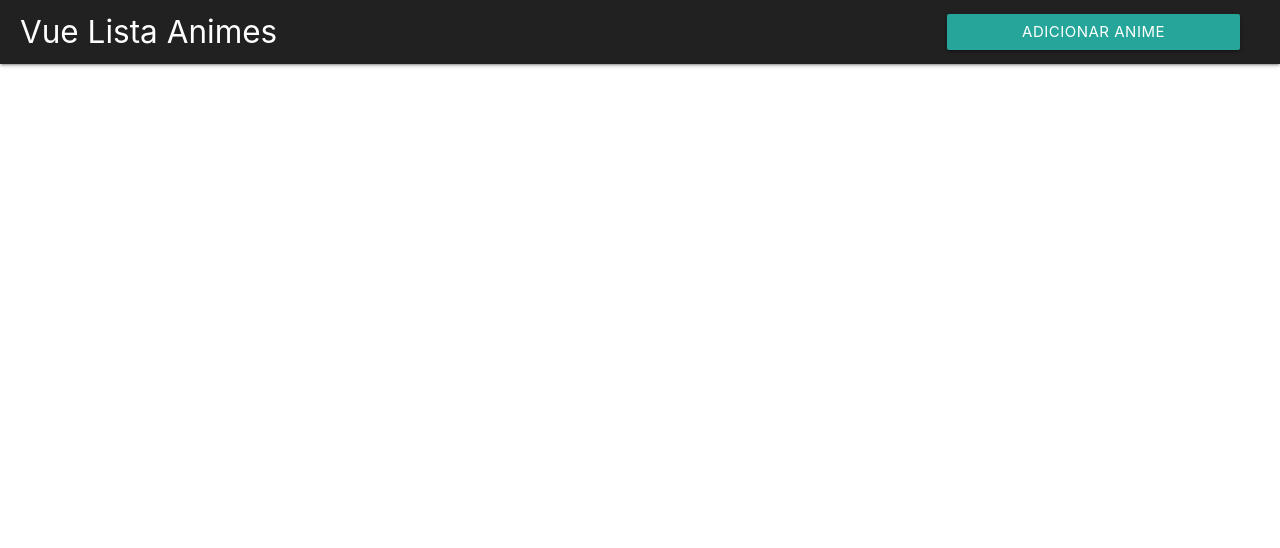
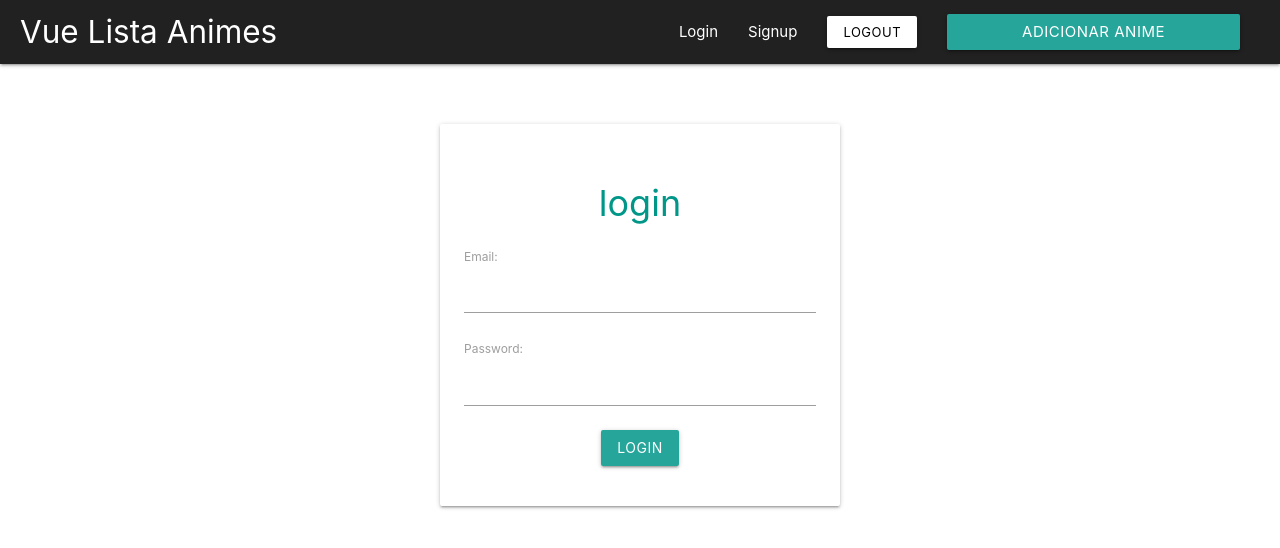
Before and after one commit to RafaelAndrade0/Vue-Lista-Animes, a Vue app: page /signup#/login in a window 1280 px wide. Shown: the top 548 px of the page. Built offline with nearby package versions, Linux system fonts and the light colour scheme; no server answers.

Commit message:
Adicionando Login e Signup

```diff
--- /dev/null
+++ b/src/components/Login.vue
@@ -0,0 +1,58 @@
+<template>
+    <div class="login container">
+        <form @submit.prevent="login" class="card-panel">
+            <h2 class="center teal-text">login</h2>
+            <div class="field">
+                <label for="email">Email:</label>
+                <input type="email" name="email" v-model="email">
+            </div>
+            <div class="field">
+                <label for="password">Password:</label>
+                <input type="password" name="password" v-model="password">
+            </div>
+            <div class="field center">
+                <button class="btn deep-teal">login</button>
+            </div>
+        </form>
+    </div>
+</template>
+
+<script>
+import firebase from 'firebase'
+
+export default {
+    name: 'login',
+    data() {
+        return {
+            email: null,
+            password: null
+        }
+    },
+    methods: {
+        login() {
+            // alert('login')
+            firebase.auth().signInWithEmailAndPassword(this.email, this.password)
+                .then(user => {
+                    console.log(user)
+                    alert(`You are logged in as ${user.user.email}`)
+                    this.$router.push({ name: 'Index' })
+                })
+        }
+    }
+}
+</script>
+
+<style>
+.login {
+    max-width: 400px;
+    margin-top: 60px;
+}
+
+.login h2 {
+    font-size: 2.4em;
+}
+
+.login .field {
+    margin-bottom: 16px;
+}
+</style>
--- a/src/components/Navbar.vue
+++ b/src/components/Navbar.vue
@@ -8,6 +8,17 @@
                 </router-link>
             </a>
             <ul class="right hide-on-med-and-down">
+                <li>
+                    <router-link :to="{ name: 'Login' }">Login</router-link>
+                </li>
+                <li>
+                    <router-link :to="{ name: 'Signup' }">Signup</router-link>
+                </li>
+
+                <li>
+                    <a @click="logout" class="btn-small white black-text">Logout</a>
+                </li>
+
                 <li>
                     <a class="waves-effect waves-light btn">
                         <router-link :to="{ name: 'AddAnime' }">
@@ -22,11 +33,21 @@
 </template>
 
 <script>
+import firebase from 'firebase'
+
 export default {
     name: 'Navbar',
     data() {
         return {
-
+            // currentUser: null
+        }
+    },
+    methods: {
+        logout() {
+            // alert('logout')
+            firebase.auth().signOut().then(() => {
+                this.$router.push({ name: 'Login' })
+            })
         }
     }
 }
--- /dev/null
+++ b/src/components/Signup.vue
@@ -0,0 +1,58 @@
+<template>
+    <div class="signup container">
+        <form @submit.prevent="signup" class="card-panel">
+            <h2 class="center teal-text">Signup</h2>
+            <div class="field">
+                <label for="email">Email:</label>
+                <input type="email" name="email" v-model="email">
+            </div>
+            <div class="field">
+                <label for="password">Password:</label>
+                <input type="password" name="password" v-model="password">
+            </div>
+            <div class="field center">
+                <button class="btn deep-teal">Signup</button>
+            </div>
+        </form>
+    </div>
+</template>
+
+<script>
+import firebase from 'firebase'
+
+export default {
+    name: 'Signup',
+    data() {
+        return {
+            email: null,
+            password: null
+        }
+    },
+    methods: {
+        signup() {
+            // alert('signup')
+            firebase.auth().createUserWithEmailAndPassword(this.email, this.password)
+                .then(user => {
+                    console.log(user)
+                    alert(`Account created for ${user.user.email}`)
+                    this.$router.push({ name: 'Index' })
+                })
+        }
+    }
+}
+</script>
+
+<style>
+.signup {
+    max-width: 400px;
+    margin-top: 60px;
+}
+
+.signup h2 {
+    font-size: 2.4em;
+}
+
+.signup .field {
+    margin-bottom: 16px;
+}
+</style>
--- a/src/router/index.js
+++ b/src/router/index.js
@@ -3,25 +3,66 @@ import Router from 'vue-router'
 import Index from '@/components/Index'
 import AddAnime from '@/components/AddAnime'
 import EditAnime from '@/components/EditAnime'
+import Signup from '@/components/Signup'
+import Login from '@/components/Login'
+import firebase from 'firebase'
 
 Vue.use(Router)
 
-export default new Router({
+const router =  new Router({
   routes: [
     {
       path: '/',
       name: 'Index',
-      component: Index
+      component: Index,
+      meta: {
+        requiresAuth: true
+      }
     },
     {
       path: '/add-anime',
       name: 'AddAnime',
-      component: AddAnime
+      component: AddAnime,
+      meta: {
+        requiresAuth: true
+      }
     },
     {
       path: '/edit-anime/:anime_slug',
       name: 'EditAnime',
-      component: EditAnime
+      component: EditAnime,
+      meta: {
+        requiresAuth: true
+      }
+    },
+    {
+      path: '/signup',
+      name: 'Signup',
+      component: Signup
+    },
+    {
+      path: '/login',
+      name: 'Login',
+      component: Login
     }
   ]
 })
+
+router.beforeEach((to, from, next) => {
+  // verificar se a rota precisa de auth
+  if(to.matched.some(rec => rec.meta.requiresAuth)) {
+    // verificar se o usuario está logado
+    let user = firebase.auth().currentUser
+    if(user) {
+      // user logado
+      next()
+    } else {
+      // user não logado
+      next({ name: 'Login' })
+    }
+  } else {
+    next()
+  }
+})
+
+export default router
```
